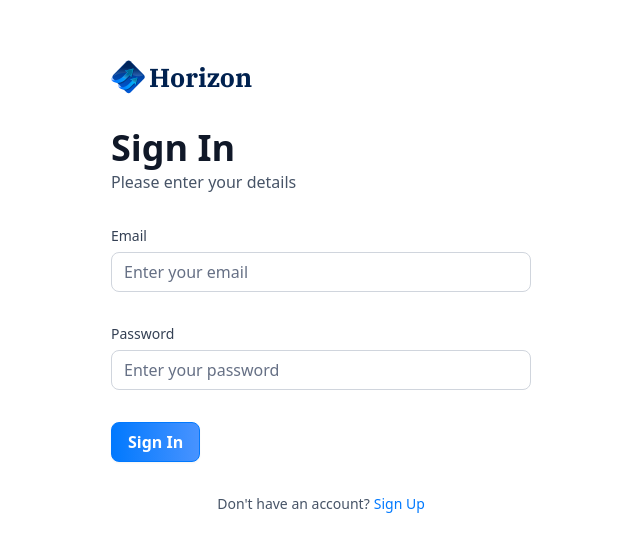
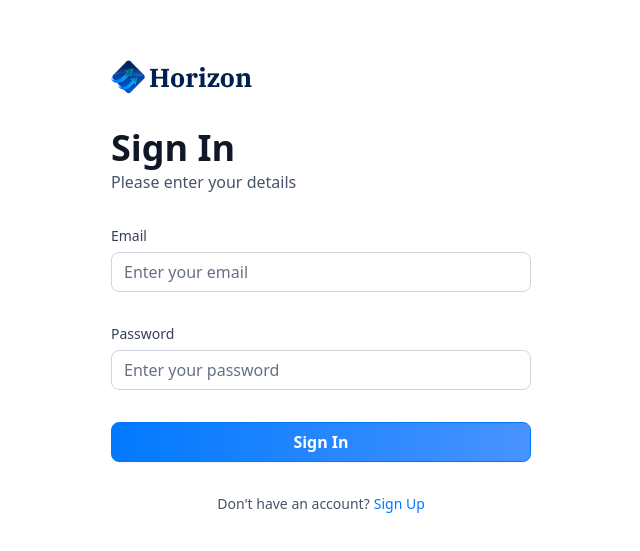
Before and after one commit to ObiFlo1/Banking-Platform, a Next.js app: page /sign-in in a window 1280 px wide. Shown: the part 113-664 px from the top of the page, without its empty margins (319-959 px from the left). Built offline with nearby package versions, Linux system fonts and the light colour scheme.

Commit message:
Add more inputs when click the "sign up button"

```diff
--- a/components/ui/AuthForm.tsx
+++ b/components/ui/AuthForm.tsx
@@ -67,6 +67,17 @@ const AuthForm = ({ type }: { type: string }) => {
               onSubmit={form.handleSubmit(onSubmit)}
               className="space-y-8"
             >
+              {" "}
+              {type === "sign-up" && (
+                <>
+                  <CustomInput
+                    control={form.control}
+                    name="email"
+                    label="Email"
+                    placeholder="Enter your email"
+                  />
+                </>
+              )}
               <CustomInput
                 control={form.control}
                 name="email"
@@ -79,7 +90,7 @@ const AuthForm = ({ type }: { type: string }) => {
                 label="Password"
                 placeholder="Enter your password"
               />
-
+              <div className="flex flex-col gap-4">
                 <Button
                   type="submit"
                   className="form-btn"
@@ -99,6 +110,7 @@ const AuthForm = ({ type }: { type: string }) => {
                     "Sign Up"
                   )}
                 </Button>
+              </div>
             </form>
           </Form>
 
```
Lines whose indentation alone changed are shown as unchanged.
